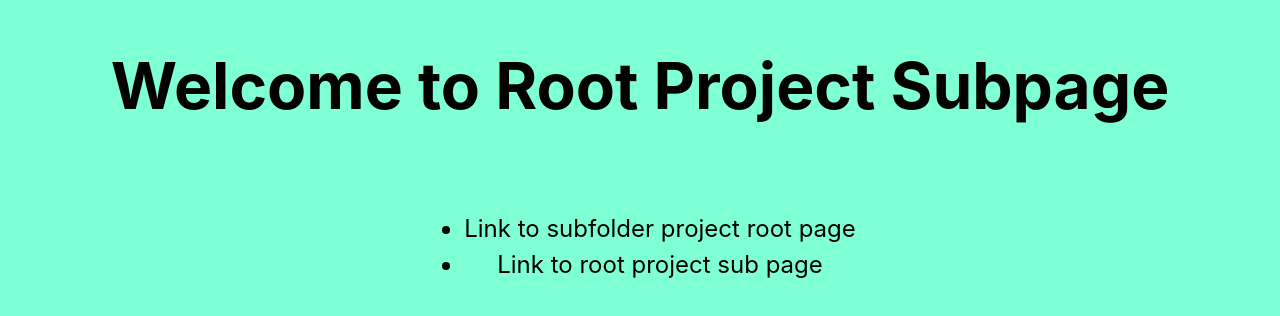
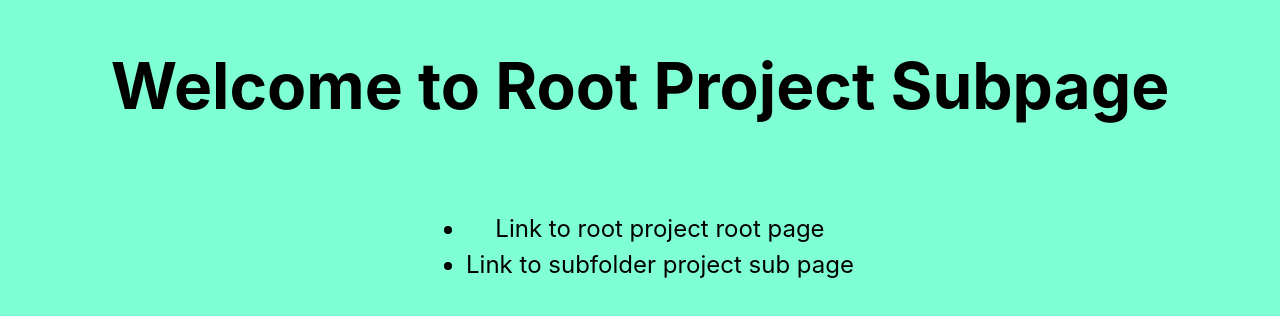
Before and after one commit to pego/nextjs-root, a Next.js app: page /subpage in a window 1280 px wide. Shown: the part 190-506 px from the top of the page. Built offline with nearby package versions, Linux system fonts and the light colour scheme.

Commit message:
update vercel.json

```diff
--- a/pages/index.js
+++ b/pages/index.js
@@ -19,8 +19,8 @@ export default function Home() {
 
         <div className={styles.description}>
          <ul>
-         <li><Link href="/">Link to root project root page</Link></li>
-         <li><Link href="/subfolder/subpage">Link to subfolder project sub page</Link></li>
+         <li><Link href="/subpage">Link to root project sub page</Link></li>
+         <li><Link href="/subfolder">Link to subfolder project root page</Link></li>
          </ul>
         </div>
       </main>
--- a/pages/subpage.js
+++ b/pages/subpage.js
@@ -19,8 +19,8 @@ export default function Home() {
 
         <div className={styles.description}>
          <ul>
-         <li><Link href="/subfolder">Link to subfolder project root page</Link></li>
-         <li><Link href="/subpage">Link to root project sub page</Link></li>
+         <li><Link href="/">Link to root project root page</Link></li>
+         <li><Link href="/subfolder/subpage">Link to subfolder project sub page</Link></li>
          </ul>
         </div>
       </main>
```
Also changed, not shown: vercel.json (added).
